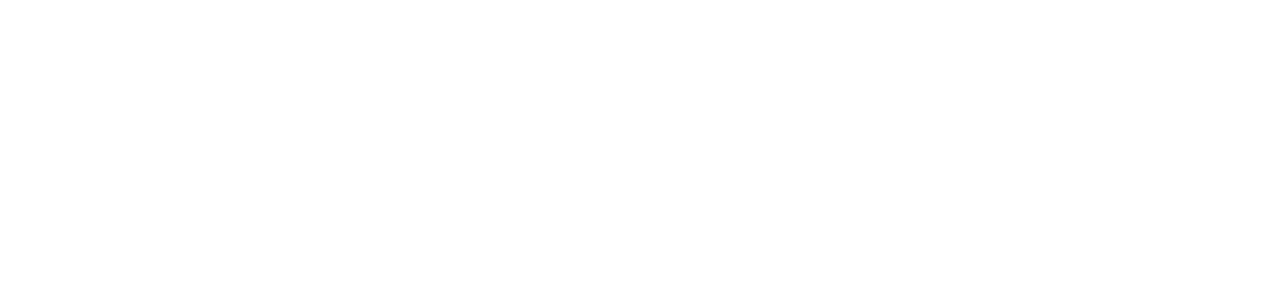
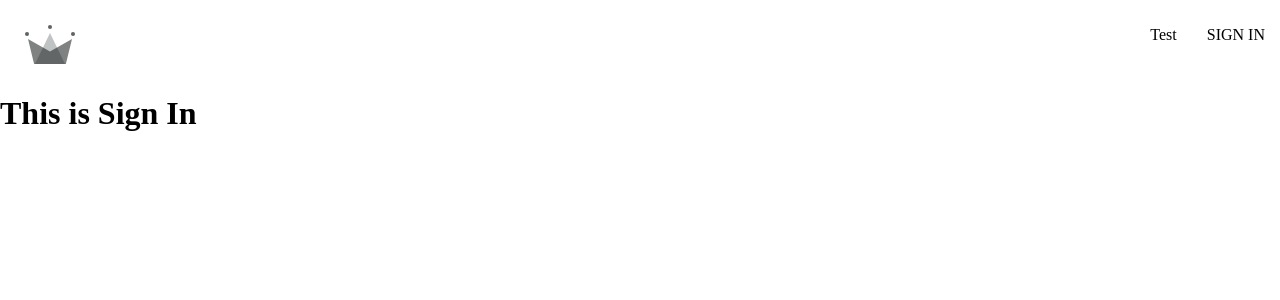
Before and after one commit to MiUlon/crwn-clothing5, a React (Create React App) app: page /sign-in in a window 1280 px wide. Before the commit this address had no page. Shown: the top 300 px of the page. Built offline with nearby package versions, Linux system fonts and the light colour scheme; a web font is replaced by a local one.

Commit message:
adding Sign In component and Firebase DB

```diff
--- a/package.json
+++ b/package.json
@@ -6,6 +6,7 @@
     "@testing-library/jest-dom": "^5.16.5",
     "@testing-library/react": "^13.4.0",
     "@testing-library/user-event": "^13.5.0",
+    "firebase": "^9.23.0",
     "localforage": "^1.10.0",
     "match-sorter": "^6.3.1",
     "react": "^18.2.0",
--- a/src/App.js
+++ b/src/App.js
@@ -1,5 +1,6 @@
 import Home from './routes/home/home.components';
 import Navigation from './routes/navigation/navigation.component';
+import SignIn from './routes/sign-in/sign-in.component';
 import { Routes, Route } from 'react-router-dom';
 
 const Test = () => {
@@ -15,7 +16,8 @@
     <Routes>
       <Route path='/' element={<Navigation />}>
         <Route index element={<Home />} />
-        <Route path='test' element={<Test />}/>
+        <Route path='test' element={<Test />} />
+        <Route path='sign-in' element={<SignIn />} />
       </Route>
     </Routes>
   )
--- a/src/routes/navigation/navigation.component.jsx
+++ b/src/routes/navigation/navigation.component.jsx
@@ -11,8 +11,11 @@
                     <CrwnLogo />
                 </Link>
                 <div className='nav-links-container'>
-                    <Link className='nav-link' to='test'>
+                    <Link className='nav-link' to='/test'>
                         Test
+                    </Link>
+                    <Link className='nav-link' to='/sign-in'>
+                        SIGN IN
                     </Link>
                 </div>
             </div>
--- /dev/null
+++ b/src/routes/sign-in/sign-in.component.jsx
@@ -0,0 +1,9 @@
+const SignIn = () => {
+    return (
+        <div>
+            <h1>This is Sign In</h1>
+        </div>
+    )
+}
+
+export default SignIn;
```
Also changed, not shown: 1 other file (tests, documents, lock files or other folders).
